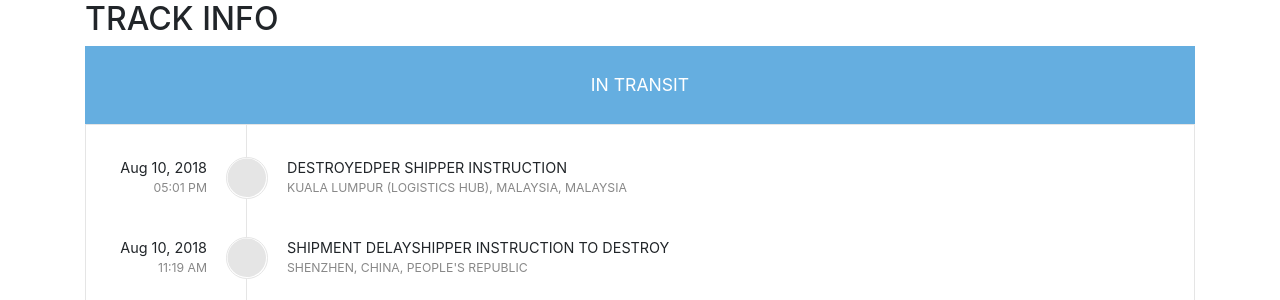
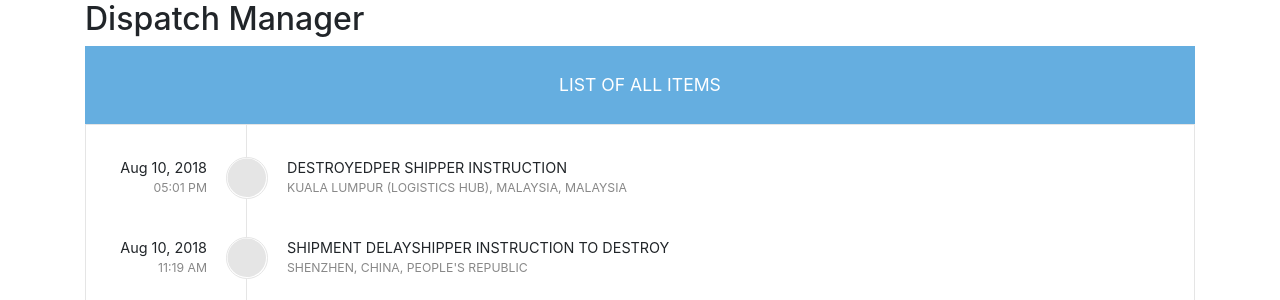
Before and after one commit to iamgilwell/dispatch-manager, a Django app: page / in a window 1280 px wide. Shown: the top 300 px of the page. Run offline with Django 5.2, Linux system fonts and the light colour scheme; some libraries are stand-ins or nearby versions.

Commit message:
Updating .html

```diff
--- a/templates/home/index.html
+++ b/templates/home/index.html
@@ -138,14 +138,14 @@
        }
 </style>
 <div class="container">
-    <h2>TRACK INFO</h2>
+    <h2>Dispatch Manager</h2>
    <div class="row">
 
       <div class="col-md-12 col-lg-12">
          <div id="tracking-pre"></div>
          <div id="tracking">
             <div class="text-center tracking-status-intransit">
-               <p class="tracking-status text-tight">in transit</p>
+               <p class="tracking-status text-tight">List of All Items</p>
             </div>
             <div class="tracking-list">
                <div class="tracking-item">
```
